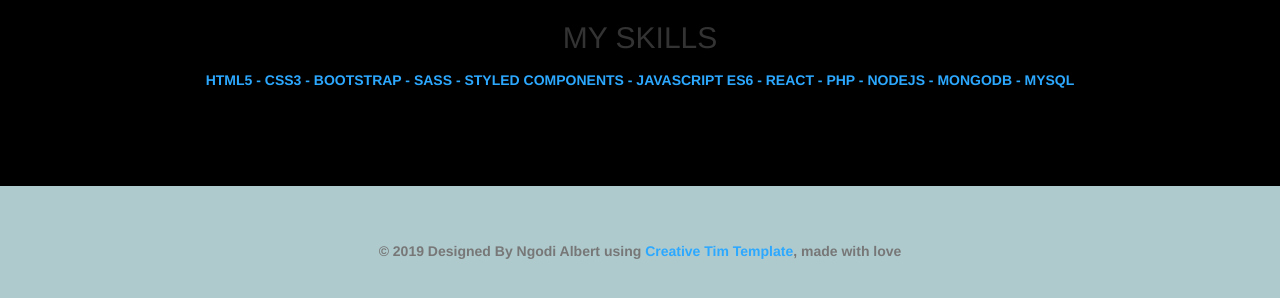
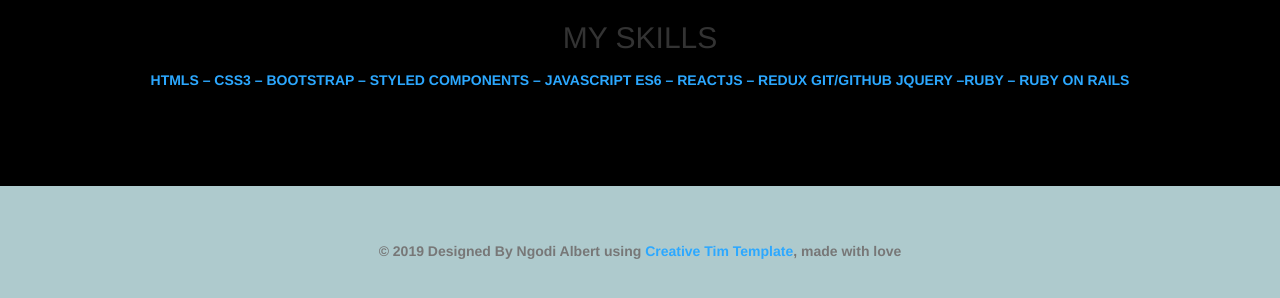
Before and after one commit to ngodi/ZTM_challenge16, a plain HTML site: page index.html in a window 1280 px wide. Shown: the part 3213-3511 px from the top of the page. Drawn offline with Linux system fonts and the light colour scheme.

Commit message:
updated skills

```diff
--- a/index.html
+++ b/index.html
@@ -238,7 +238,8 @@
                 <div class="container">
                     <h4 class="header-text text-center">My Skills</h4>
                     <div class="row">
-                        HTML5 - CSS3 - BOOTSTRAP - SASS - STYLED COMPONENTS - JAVASCRIPT ES6 - REACT - PHP - NODEJS - MONGODB - MYSQL
+                        HTMLS – CSS3 – BOOTSTRAP – STYLED COMPONENTS – JAVASCRIPT ES6 – REACTJS – REDUX
+GIT/GITHUB JQUERY –RUBY – RUBY ON RAILS
                     </div>
                 </div>
             </div>
```
